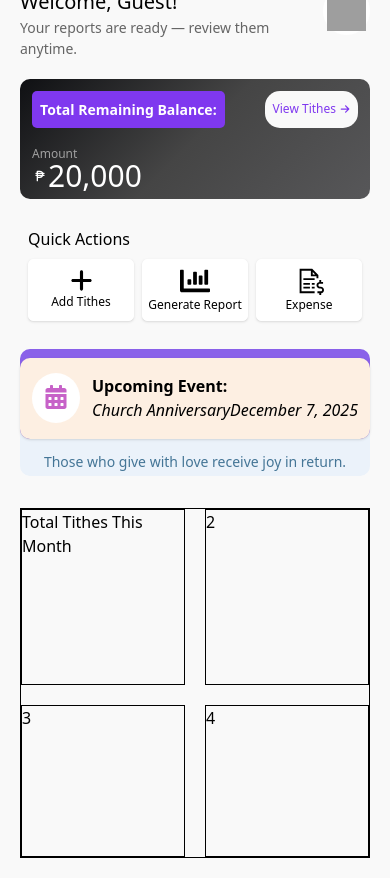
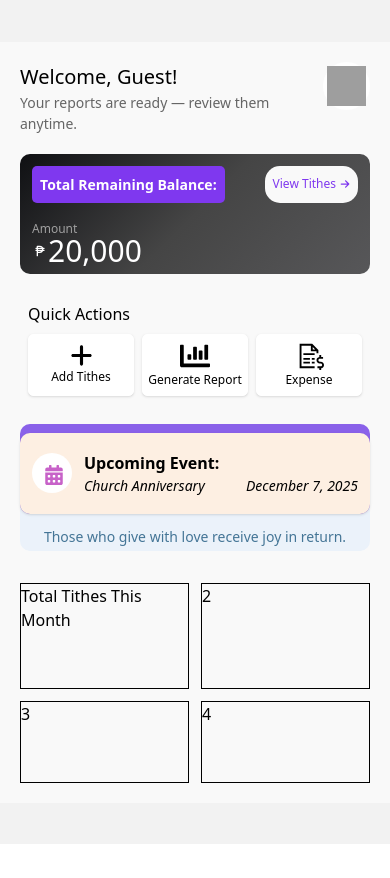
Before and after one commit to adriananicete/JOSCM-TITHES, a React (Vite) app: page /#/home in a window 390 px wide. After the commit the page ends 844 px from the top, so only its background shows below. Built offline with nearby package versions, Linux system fonts and the light colour scheme; grey boxes are pictures that could not be loaded.

Commit message:
feat: fix bugs on mobile

```diff
--- a/src/components/Home.jsx
+++ b/src/components/Home.jsx
@@ -93,28 +93,28 @@ function Home() {
       <div className="w-full rounded-[10px] h-[auto] bg-[#ebf2fa] flex flex-col justify-center items-center gap-2">
         <div className="bg-[#8a61e9] w-[100%] h-[90px] flex justify-center items-end rounded-[10px]">
           <div className="w-full h-[90%] bg-[#fdefe2] rounded-[10px] flex justify-start items-center gap-3 p-3 shadow-sm">
-            <div className="w-[50px] h-[50px] p-3 bg-[#fff] rounded-[50%]">
-              <FaCalendarAlt size={24} color="#c762c8" />
+            <div className="w-[40px] h-[40px] p-3 bg-[#fff] rounded-[50%]">
+              <FaCalendarAlt size={20} color="#c762c8" />
             </div>
 
             <div className="w-full">
               <p className="font-[600]">Upcoming Event:</p>
               <div className="w-full flex justify-between items-center">
-                <p className="italic">Church Anniversary</p>
-                <p className="italic">December 7, 2025</p>
+                <p className="italic text-[14px]">Church Anniversary</p>
+                <p className="italic text-[14px]">December 7, 2025</p>
               </div>
             </div>
           </div>
         </div>
 
         <div className="p-1">
-          <p className="text-[14px] text-[#447596]">
+          <p className="text-[14px] text-[#447596] font-[500]">
             Those who give with love receive joy in return.
           </p>
         </div>
       </div>
 
-      <div className="w-full h-[350px] box mt-3 grid grid-cols-2 grid-row-2 gap-5">
+      <div className="w-full h-[200px] mt-3 grid grid-cols-2 grid-row-2 gap-3">
         <div className="box">
           <p>Total Tithes This Month</p>
         </div>
```
